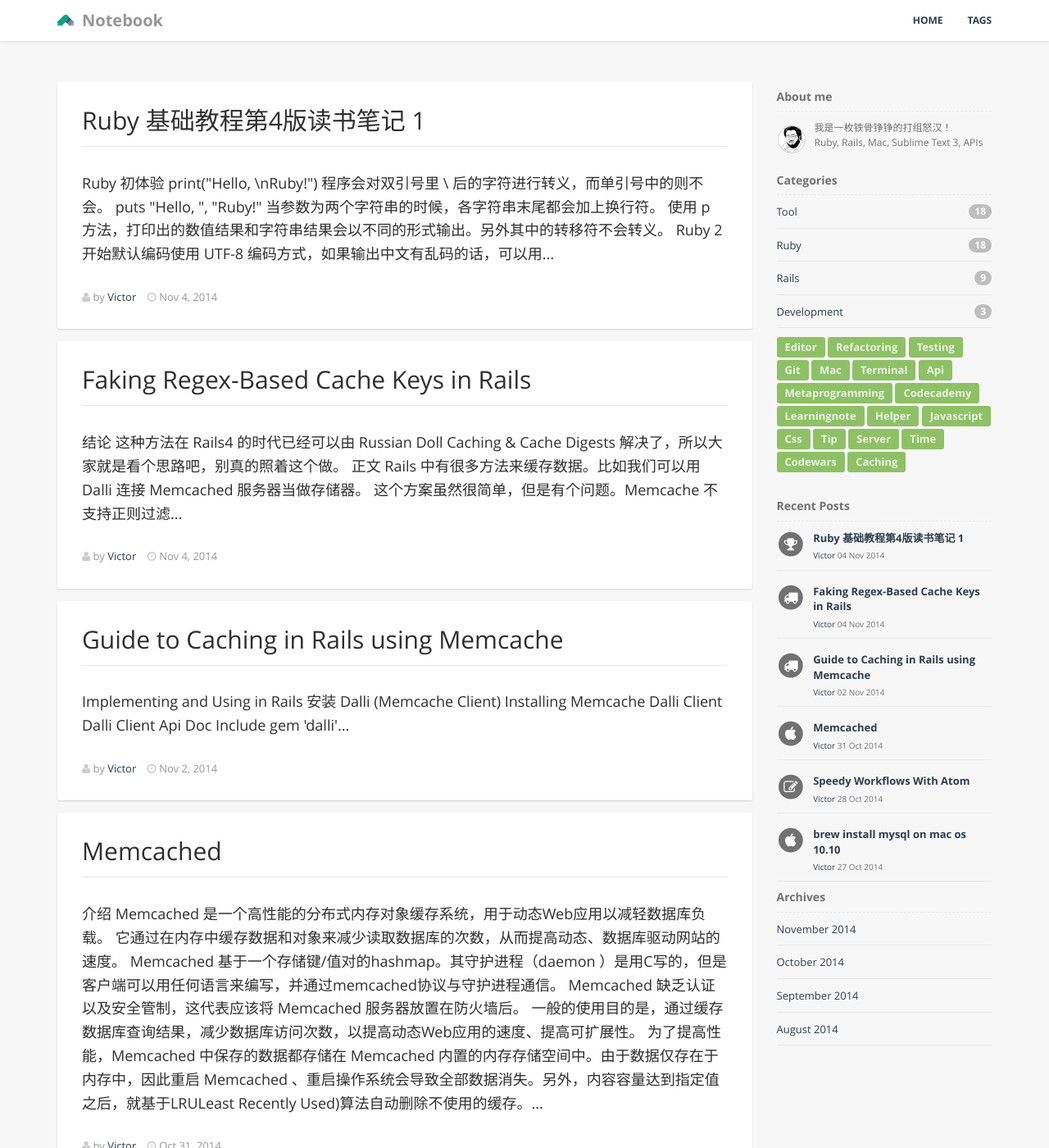
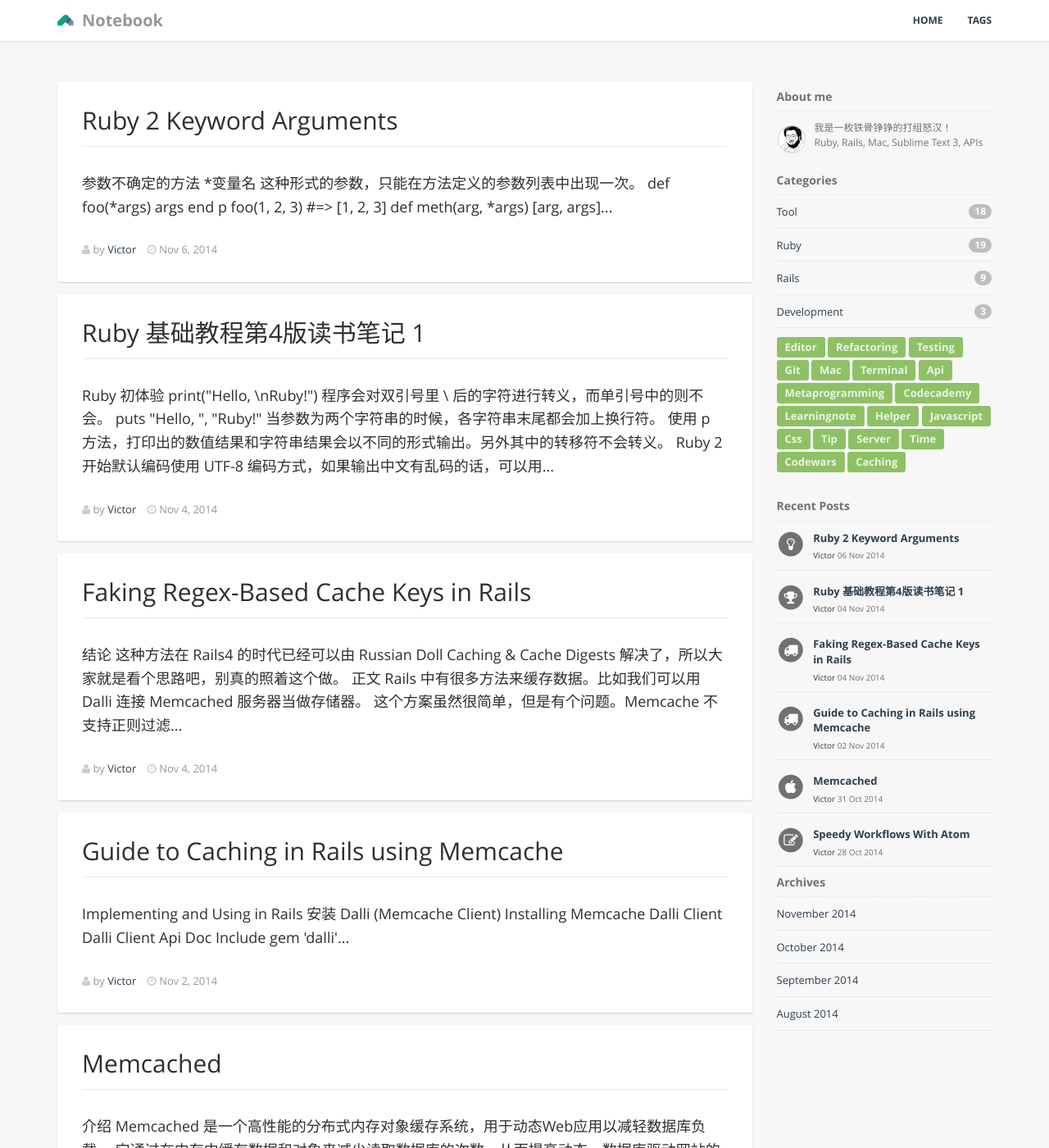
Before and after one commit to GiaoGiaoCat/GiaoGiaoCat.github.io, a Jekyll site: the page built from index.html, in a window 1280 px wide and 1400 px high. Shown: the whole window at 82% size. Built offline with Jekyll 4.4.1, drawn with Linux system fonts in a browser that asks for light colours; Markdown is read by kramdown in place of the engine named in the settings; the list of posts is cut into pages by our own code; some of the changed lines change nothing that is shown; some of the changed text lies outside the part shown.

Commit message:
关键字参数方法的笔记

````diff
--- a/_posts/201411/2014-11-04-ruby-programming-01.md
+++ b/_posts/201411/2014-11-04-ruby-programming-01.md
@@ -154,3 +154,10 @@ while | 希望自由指定循环条件时时候
 until | 使用 while 语句使循环条件变得难懂时使用
 each | 从对象取出元素时使用
 loop | 不限制循环次数时使用
+
+
+### 方法
+
+* 调用类方法时可以使用 ```::``` 例如 ```Array.new``` 等同于 ```Array::new```
+* 方法的目的是程序处理，所以允许没有返回值的方法，更准确的说允许返回值是 nil
+* 调用方法时通过块传递进来的处理会在 yield 定义的地方执行
--- /dev/null
+++ b/_posts/201411/2014-11-06-ruby-2-keyword-arguments.md
@@ -0,0 +1,153 @@
+---
+layout: post
+title:  "Ruby 2 Keyword Arguments"
+date:   2014-11-06 19:10:00
+categories: ruby
+tags: tip
+author: "Victor"
+---
+
+## 参数不确定的方法
+
+* ```*变量名``` 这种形式的参数，只能在方法定义的参数列表中出现一次。
+
+```ruby
+def foo(*args)
+  args
+end
+
+p foo(1, 2, 3) #=> [1, 2, 3]
+```
+
+```ruby
+def meth(arg, *args)
+  [arg, args]
+end
+
+p meth(1) #=> [1, []]
+p meth(1, 2, 3) #=> [1, [2, 3]]
+```
+
+```ruby
+def a(a, *b, c)
+  [a, b, c]
+end
+
+p a(1, 2, 3, 4) #=> [1, [2, 3], 4]
+p a(1, 2) #=> [1, [], 3]
+```
+
+## 关键字参数
+
+* 使用关键字参数，可以将参数名与参数值成对地传给方法内部使用。
+* 如果把未定义的参数名传给方法，程序就会报错。
+
+```ruby
+def area(x: 0, y: 0, z: 0)
+  (x * y + y * z + z * x) * 2
+end
+
+area(x: 2, y: 3, z: 4)
+area(x: 2, z: 4, y: 3) # 改变参数顺序
+area(x: 2, y: 3) # 省略参数
+```
+
+* 可以使用 ```**变量名``` 的形式来接收未定义的参数。
+
+```ruby
+def meth(x: 0, y: 0, z: 0, **args)
+  [x, y, z, args]
+end
+
+# BAD code, not works.
+# def meth(x: 0, y: 0, z: 0, args = {})
+#   [x, y, z, args]
+# end
+
+p meth(z: 4, y: 3, x: 2) #=> [2, 3, 4, {}]
+p meth(x: 2, z: 3, v: 4, w: 5) #=> [2, 0, 3, {:v => 4, :w => 5}]
+```
+
+* 关键字参数可以与普通参数搭配使用。
+
+```ruby
+def func(a, b: 1, c: 2)
+end
+
+func(1, b: 2, c: 3)
+```
+
+* 用散列传递参数
+
+调用关键字参数定义的方法时，可以使用符号作为键的散列来传递参数。程序会自动检查散列的键与定义的参数名是否一致，并将与散列的键一致的参数名传递给方法。
+
+```ruby
+def area(x: 0, y: 0, z: 0)
+end
+
+args1 = {x: 2, y: 3, z: 4}
+p area(args1)
+
+args2 = {x: 2, z: 4}
+p area(args2)
+```
+
+* 将数组分解成参数
+
+在调用方法时，如果以 ```*数组``` 这样的形式指定参数，这时传递给方法的就不是数组本身，而是数组的各元素都被按照顺序传递给方法。但需要注意的是，数组元素个数需要和方法参数的数量一致。
+
+```ruby
+def foo(a, b, c)
+ a + b + c
+end
+
+foo(1, 2, 3)
+args = [2, 3]
+foo(1, *args)
+```
+
+* 散列作为参数传递
+
+将散列的字面量作为参数传递给方法时可以省略 ```{}```
+
+```ruby
+def foo(arg)
+  arg
+end
+
+foo({"a" => 1, "b" => 2})
+foo("a" => 1， "b" => 2)
+foo(a: 1, b: 2)
+```
+
+当有多个参数，但只将散列作为最后一个参数传递给方法时，可以使用下面的写法：
+
+```ruby
+def bar(arg1, arg2)
+  [arg1, arg2]
+end
+
+bar(100, {a: 1, b: 2}) #=> [100, {:a => 1, :b => 2}]
+bar(100, a: 1, b: 2) #=> [100, {:a => 1, :b => 2}]
+```
+
+## 在代码块中使用关键字参数
+
+```ruby
+define_method(:foo) do |bar: 'default'|
+  puts bar
+end
+
+foo # => 'default'
+foo(bar: 'baz') # => 'baz'
+```
+
+## 结论
+
+使用关键字参数定义方法，既可以对键进行限制，又可以定义参数的默认值。建议在实际编程的时候多尝试这个方法。
+
+## 相关链接
+
+* [Keyword arguments in Ruby 2.0](http://brainspec.com/blog/2012/10/08/keyword-arguments-ruby-2-0/)
+* [Ruby 2 Keyword Arguments](http://robots.thoughtbot.com/ruby-2-keyword-arguments)
+* [Ruby 2.0 : Keyword arguments](http://dev.af83.com/2013/02/18/ruby-2-0-keyword-arguments.html)
````
